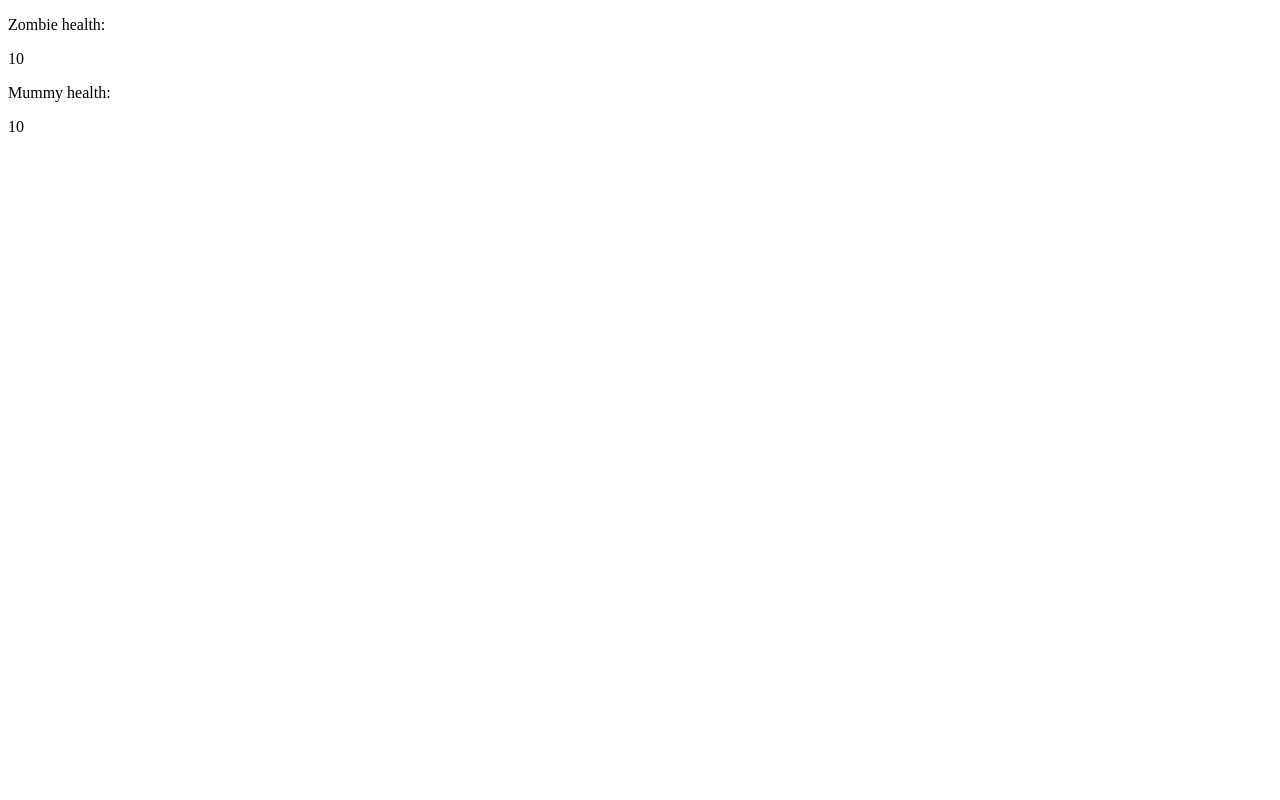
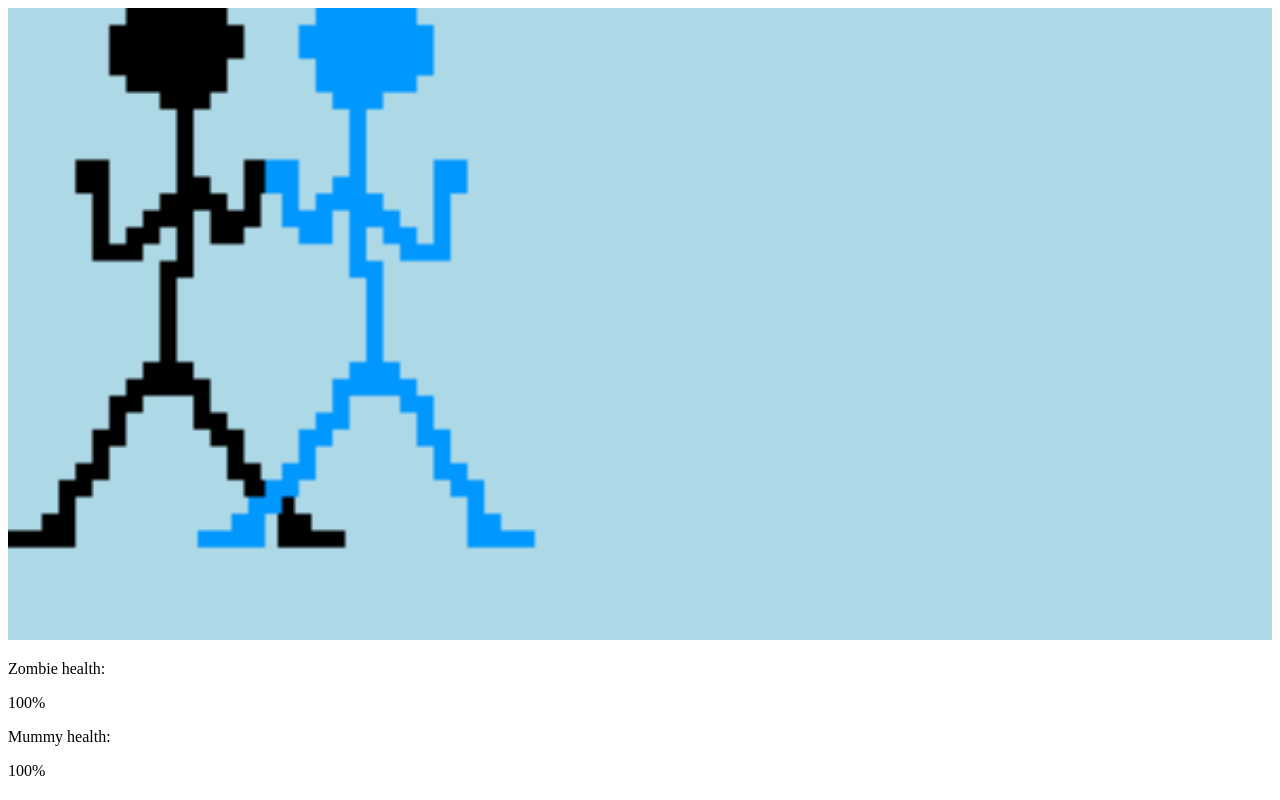
Before and after one commit to mahutt/mashoff, a plain HTML site: page index.html in a window 1280 px wide. Drawn offline with Linux system fonts and the light colour scheme.

Commit message:
Implement game loop, sprite and player classes, and basic idle and punch sprites

```diff
--- /dev/null
+++ b/classes.js
@@ -0,0 +1,125 @@
+export class Sprite {
+    constructor({
+        position,
+        imageSrc,
+        scale = 1,
+        framesMax = 1,
+        offset = { x: 0, y: 0 },
+    }) {
+        this.position = position;
+        this.width = 50;
+        this.height = 150;
+        this.image = new Image();
+        this.image.src = imageSrc;
+        this.scale = scale;
+        this.framesMax = framesMax;
+        this.framesCurrent = 0;
+        this.framesElapsed = 0;
+        this.framesHold = 100;
+        this.offset = offset;
+    }
+
+    draw() {
+        c.drawImage(
+            this.image,
+            this.framesCurrent * (this.image.width / this.framesMax),
+            0,
+            this.image.width / this.framesMax,
+            this.image.height,
+            this.position.x - this.offset.x,
+            this.position.y - this.offset.y,
+            (this.image.width / this.framesMax) * this.scale,
+            this.image.height * this.scale
+        );
+    }
+
+    animateFrames() {
+        this.framesElapsed++;
+
+        if (this.framesElapsed % this.framesHold === 0) {
+            if (this.framesCurrent < this.framesMax - 1) {
+                this.framesCurrent++;
+            } else {
+                this.framesCurrent = 0;
+            }
+        }
+    }
+
+    update() {
+        this.draw();
+        this.animateFrames();
+    }
+}
+
+export class Fighter extends Sprite {
+    constructor({
+        position,
+        imageSrc,
+        scale = 1,
+        framesMax = 1,
+        offset = { x: 0, y: 0 },
+        sprites,
+        healthBarId,
+    }) {
+        super({
+            position,
+            imageSrc,
+            scale,
+            framesMax,
+            offset,
+        });
+
+        this.width = 50;
+        this.height = 150;
+        this.framesCurrent = 0;
+        this.framesElapsed = 0;
+        this.framesHold = 100;
+        this.sprites = sprites;
+        this.dead = false;
+        this.health = 100;
+        this.healthBarId = healthBarId;
+
+        for (const sprite in this.sprites) {
+            sprites[sprite].image = new Image();
+            sprites[sprite].image.src = sprites[sprite].imageSrc;
+        }
+    }
+
+    update() {
+        document.querySelector(this.healthBarId).innerText = `${this.health}%`;
+        this.draw();
+        if (!this.dead) this.animateFrames();
+    }
+
+    punch() {
+        this.switchSprite("punch");
+        this.isAttacking = true;
+    }
+
+    switchSprite(sprite) {
+        if (
+            this.image === this.sprites.punch.image &&
+            this.framesCurrent < this.sprites.punch.framesMax - 1
+        )
+            return;
+
+        switch (sprite) {
+            case "idle":
+                if (this.image !== this.sprites.idle.image) {
+                    this.image = this.sprites.idle.image;
+                    this.framesMax = this.sprites.idle.framesMax;
+                    this.framesHold = this.sprites.idle.framesHold;
+                    this.framesCurrent = 0;
+                }
+                break;
+            case "punch":
+                if (this.image !== this.sprites.punch.image) {
+                    this.image = this.sprites.punch.image;
+                    this.framesMax = this.sprites.punch.framesMax;
+                    this.framesHold = this.sprites.punch.framesHold;
+                    this.framesCurrent = 0;
+                }
+                break;
+        }
+    }
+}
--- a/index.html
+++ b/index.html
@@ -6,10 +6,11 @@
         <title>Document</title>
     </head>
     <body>
+        <canvas style="width: 100%"></canvas>
         <p>Zombie health:</p>
         <p id="zombie-health"></p>
         <p>Mummy health:</p>
         <p id="mummy-health"></p>
     </body>
-    <script src="index.js"></script>
+    <script src="index.js" type="module"></script>
 </html>
--- a/index.js
+++ b/index.js
@@ -1,27 +1,119 @@
-const ZOMBIE = {
-    key: "z",
-    health: 10,
+import { Fighter } from "./classes.js";
+
+const canvas = document.querySelector("canvas");
+window.c = canvas.getContext("2d");
+
+const leftPlayer = new Fighter({
+    position: {
+        x: 0,
+        y: 0,
+    },
+    offset: {
+        x: 0,
+        y: 0,
+    },
+    imageSrc: "./images/left/idle.png",
+    framesMax: 2,
+    scale: 0.4,
+    sprites: {
+        idle: {
+            imageSrc: "./images/left/idle.png",
+            framesMax: 2,
+            framesHold: 50,
+        },
+        punch: {
+            imageSrc: "./images/left/punch.png",
+            framesMax: 3,
+            framesHold: 9,
+        },
+    },
+    healthBarId: "#zombie-health",
+});
+
+const rightPlayer = new Fighter({
+    position: {
+        x: 45,
+        y: 0,
+    },
+    offset: {
+        x: 0,
+        y: 0,
+    },
+    imageSrc: "./images/right/idle.png",
+    framesMax: 2,
+    scale: 0.4,
+    sprites: {
+        idle: {
+            imageSrc: "./images/right/idle.png",
+            framesMax: 2,
+            framesHold: 50,
+        },
+        punch: {
+            imageSrc: "./images/right/punch.png",
+            framesMax: 3,
+            framesHold: 9,
+        },
+    },
+    healthBarId: "#mummy-health",
+});
+
+const keys = {
+    z: {
+        pressed: false,
+    },
+    m: {
+        pressed: false,
+    },
 };
-document.querySelector("#zombie-health").innerText = ZOMBIE.health;
 
-const MUMMY = {
-    key: "m",
-    health: 10,
+const animate = () => {
+    window.requestAnimationFrame(animate);
+
+    c.fillStyle = "lightblue";
+    c.fillRect(0, 0, canvas.width, canvas.height);
+
+    leftPlayer.update();
+    rightPlayer.update();
+
+    if (keys.z.pressed) {
+        leftPlayer.punch();
+        rightPlayer.health -= 1;
+        keys.z.pressed = false;
+    } else {
+        leftPlayer.switchSprite("idle");
+    }
+
+    if (keys.m.pressed) {
+        rightPlayer.punch();
+        leftPlayer.health -= 1;
+        keys.m.pressed = false;
+    } else {
+        rightPlayer.switchSprite("idle");
+    }
+
+    if (rightPlayer.health <= 0 && leftPlayer.health > 0) {
+        alert("Zombie (left player) wins!");
+        location.reload();
+    } else if (leftPlayer.health <= 0 && rightPlayer.health > 0) {
+        alert("Mummy (right player) wins!");
+        location.reload();
+    } else if (leftPlayer.health <= 0 && rightPlayer.health <= 0) {
+        alert("It's a draw!");
+        location.reload();
+    }
 };
-document.querySelector("#mummy-health").innerText = MUMMY.health;
 
-document.addEventListener("keydown", (event) => {
-    if (event.key === ZOMBIE.key) {
-        MUMMY.health -= 1;
-        document.getElementById("mummy-health").innerText = MUMMY.health;
-        if (MUMMY.health === 0) {
-            alert("Mummy is dead!");
-        }
-    } else if (event.key === MUMMY.key) {
-        ZOMBIE.health -= 1;
-        document.getElementById("zombie-health").innerText = ZOMBIE.health;
-        if (ZOMBIE.health === 0) {
-            alert("Zombie is dead!");
-        }
+animate();
+
+window.addEventListener("keyup", (event) => {
+    switch (event.key) {
+        case "z":
+            keys.z.pressed = true;
+            leftPlayer.lastKey = "z";
+            break;
+        case "m":
+            keys.m.pressed = true;
+            leftPlayer.lastKey = "m";
+            break;
     }
 });
```
Also changed, not shown: images/left/idle.png (added), images/left/punch.png (added), images/right/idle.png (added), images/right/punch.png (added).
